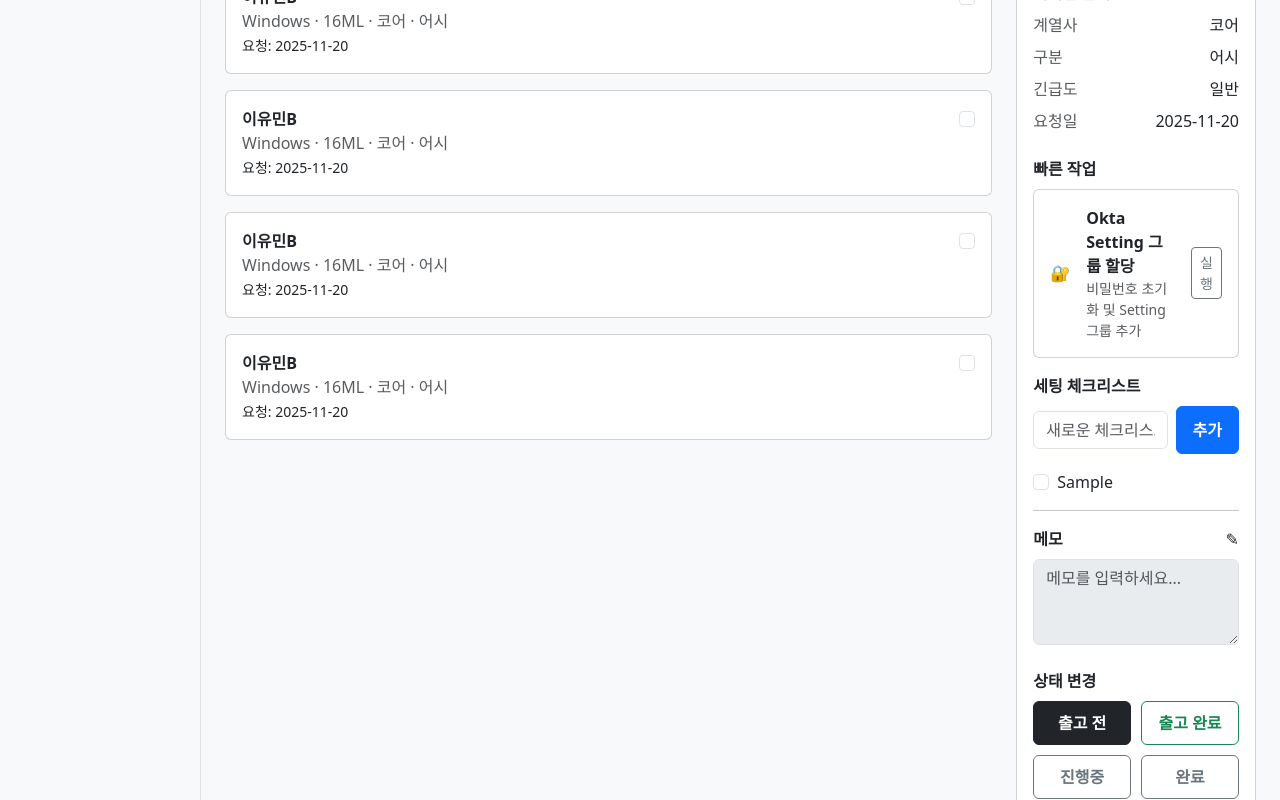
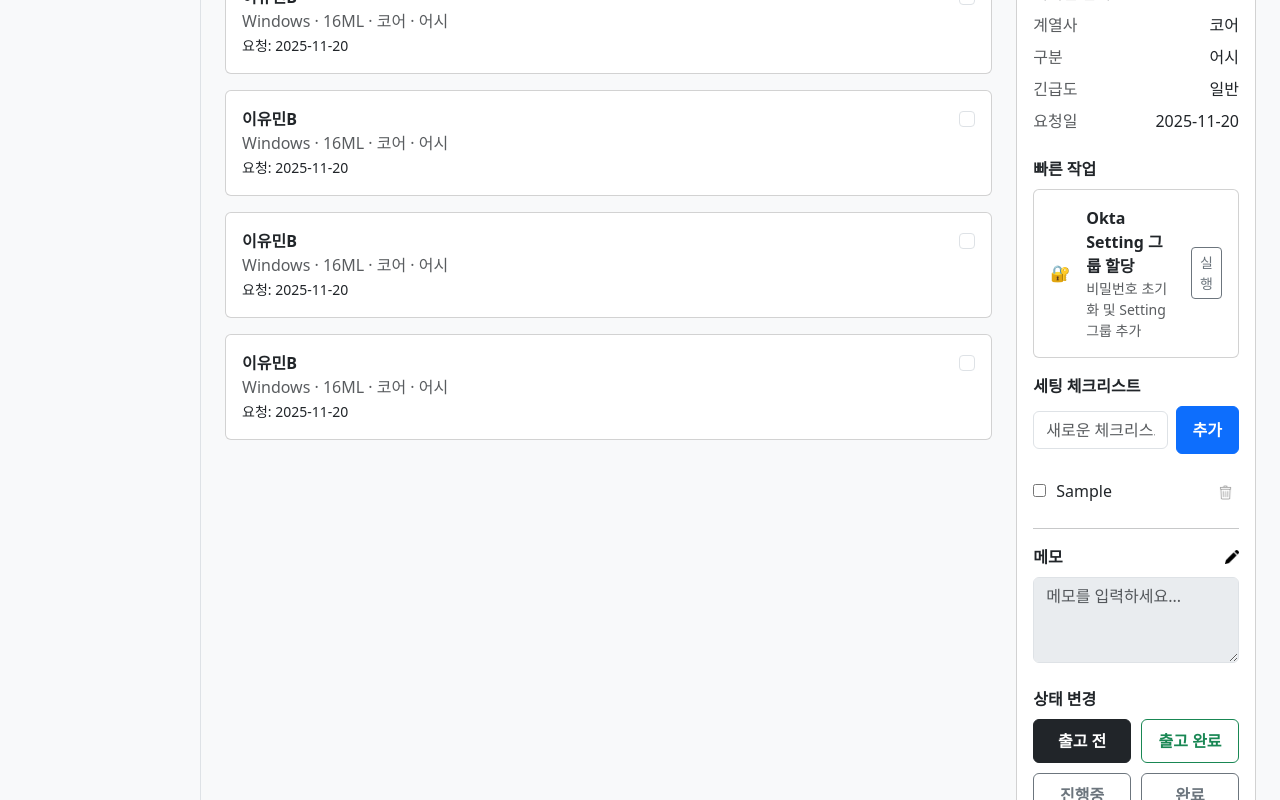
Before and after one commit to Ops-Assistant-Project/FE-Setting-Dashboard, a React (Vite) app: page / in a window 1280 px wide. Both pictures are taken after typing "Sample" into the empty fields and a click on the button "추가". Shown: the part 446-1246 px from the top of the page. Built offline with nearby package versions, Linux system fonts and the light colour scheme; a web font is replaced by a local one.

Commit message:
💄 Design: 상세 패널 체크리스트 디자인 수정

```diff
--- a/src/components/PcDetailPanel.tsx
+++ b/src/components/PcDetailPanel.tsx
@@ -1,34 +1,44 @@
 import { useState } from "react";
 import { Card, Badge, Button, Form } from "react-bootstrap";
+import PencilIcon from "../assets/icons/pencil.png";
+import BinIcon from "../assets/icons/bin.png";
 
 const PcDetailPanel = () => {
-  const [checklist, setChecklist] = useState<string[]>([]);
-  const [checkedItems, setCheckedItems] = useState<number[]>([]);
+  type ChecklistItem = {
+    text: string;
+    checked: boolean;
+  };
+
+  const [checklist, setChecklist] = useState<ChecklistItem[]>([]);
   const [input, setInput] = useState("");
 
   const addChecklist = () => {
     if (!input.trim()) return;
-    setChecklist([...checklist, input]);
+
+    setChecklist([...checklist, { text: input, checked: false }]);
+
     setInput("");
   };
 
   const toggleCheck = (index: number) => {
-    setCheckedItems((prev) =>
-      prev.includes(index) ? prev.filter((i) => i !== index) : [...prev, index],
+    setChecklist((prev) =>
+      prev.map((item, i) =>
+        i === index ? { ...item, checked: !item.checked } : item,
+      ),
     );
+  };
+
+  const removeChecklist = (index: number) => {
+    setChecklist((prev) => prev.filter((_, i) => i !== index));
   };
 
   return (
     <Card className="h-100">
       <Card.Body>
-        {/* ===== 상단 영역 ===== */}
         <div className="d-flex justify-content-between align-items-start mb-3">
           <Badge bg="danger">미정</Badge>
 
-          {/* 닫기 버튼 (이미지로 교체 예정) */}
-          <button className="btn p-0 border-0 bg-transparent">
-            {/* TODO: X 아이콘 이미지로 교체 */}✕
-          </button>
+          <button className="btn p-0 border-0 bg-transparent">✕</button>
         </div>
 
         <h5 className="fw-bold mb-1">이유민B</h5>
@@ -36,11 +46,9 @@ const PcDetailPanel = () => {
 
         <hr />
 
-        {/* ===== 기본 정보 ===== */}
         <div className="d-flex justify-content-between align-items-center mb-2">
           <strong>기본 정보</strong>
-          {/* TODO: 연필 아이콘 이미지 */}
-          <button className="btn p-0 border-0 bg-transparent">✎</button>
+          <img src={PencilIcon} width={14} height={14} />
         </div>
 
         <div className="mb-4">
@@ -66,7 +74,6 @@ const PcDetailPanel = () => {
 
         <Card className="mb-3">
           <Card.Body className="d-flex align-items-center gap-3">
-            {/* TODO: 아이콘 이미지 */}
             <div>🔐</div>
 
             <div className="flex-grow-1">
@@ -83,7 +90,6 @@ const PcDetailPanel = () => {
         </Card>
 
         {/* ===== 세팅 체크리스트 ===== */}
-        {/* ===== 세팅 체크리스트 ===== */}
         <strong className="d-block mb-2">세팅 체크리스트</strong>
 
         <div className="d-flex align-items-center gap-2 mb-3">
@@ -98,33 +104,40 @@ const PcDetailPanel = () => {
           </Button>
         </div>
 
-        {checklist.map((item, index) => (
-          <Form.Check
-            key={index}
-            type="checkbox"
-            label={
-              <span
-                style={{
-                  textDecoration: checkedItems.includes(index)
-                    ? "line-through"
-                    : "none",
-                }}
+        {/* ===== 체크리스트 목록 ===== */}
+        <ul className="checklist-list">
+          {checklist.map((item, index) => (
+            <li key={index} className="checklist-item">
+              {/* 왼쪽: 체크박스 + 텍스트 */}
+              <label className="checklist-left">
+                <input
+                  type="checkbox"
+                  checked={item.checked}
+                  onChange={() => toggleCheck(index)}
+                />
+
+                <span className={item.checked ? "checked" : ""}>
+                  {item.text}
+                </span>
+              </label>
+
+              {/* 오른쪽: 삭제 아이콘 */}
+              <button
+                className="delete-btn"
+                onClick={() => removeChecklist(index)}
               >
-                {item}
-              </span>
-            }
-            className="mb-2"
-            onChange={() => toggleCheck(index)}
-          />
-        ))}
+                <img src={BinIcon} alt="삭제" width={15} height={15} />
+              </button>
+            </li>
+          ))}
+        </ul>
 
         <hr />
 
         {/* ===== 메모 ===== */}
         <div className="d-flex justify-content-between align-items-center mb-2">
           <strong>메모</strong>
-          {/* TODO: 연필 아이콘 */}
-          <button className="btn p-0 border-0 bg-transparent">✎</button>
+          <img src={PencilIcon} width={14} height={14} />
         </div>
 
         <Form.Control
--- a/src/index.css
+++ b/src/index.css
@@ -35,13 +35,6 @@ body {
     sans-serif;
 }
 
-.checklist-add-btn {
-  white-space: nowrap; /* 글자 줄바꿈 방지 */
-  padding: 0 16px;
-  height: 48px; /* input이랑 높이 맞추기 */
-  font-weight: 600;
-}
-
 .status-grid {
   display: grid;
   grid-template-columns: repeat(2, 1fr);
@@ -52,3 +45,56 @@ body {
   height: 44px;
   font-weight: 600;
 }
+
+.checklist-list {
+  list-style: none;
+  padding: 0;
+  margin: 0;
+}
+
+.checklist-add-btn {
+  white-space: nowrap; /* 글자 줄바꿈 방지 */
+  padding: 0 16px;
+  height: 48px; /* input이랑 높이 맞추기 */
+  font-weight: 600;
+}
+
+.checklist-item {
+  display: flex;
+  justify-content: space-between;
+  align-items: center;
+  padding: 8px 0;
+  border-bottom: 1px solid #eee;
+}
+
+.checklist-item:last-child {
+  border-bottom: none;
+}
+
+.checklist-left {
+  display: flex;
+  align-items: center;
+  gap: 10px;
+  cursor: pointer;
+}
+
+.checklist-left input {
+  cursor: pointer;
+}
+
+.checklist-left span.checked {
+  text-decoration: line-through;
+  color: #999;
+}
+
+.delete-btn {
+  background: none;
+  border: none;
+  cursor: pointer;
+  font-size: 16px;
+  opacity: 0.5;
+}
+
+.delete-btn:hover {
+  opacity: 1;
+}
```
Also changed, not shown: src/assets/icons/bin.png (added), src/assets/icons/pencil.png (added).
